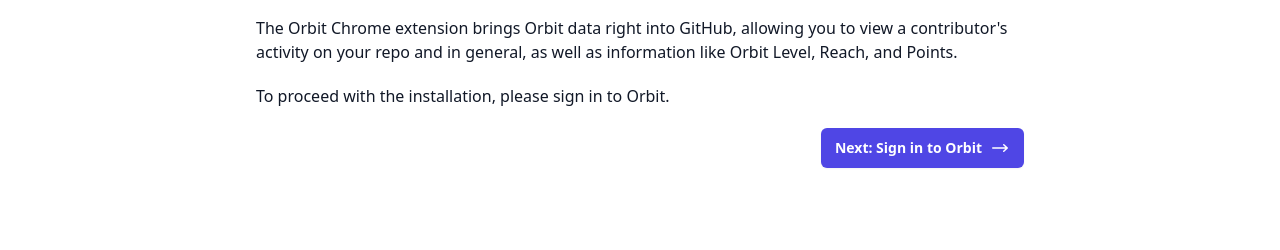
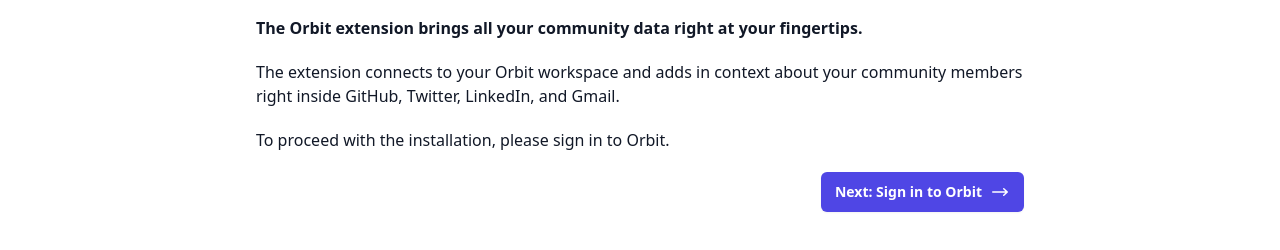
Before and after one commit to orbit-love/orbit-browser-extension, a website built with Parcel: page src/options/options.html in a window 1280 px wide. Shown: the part 202-452 px from the top of the page. Built offline with nearby package versions, Linux system fonts and the light colour scheme; some packages are replaced by stand-ins of ours.

Commit message:
Update body copy in options page

```diff
--- a/src/options/options.html
+++ b/src/options/options.html
@@ -76,12 +76,15 @@
           <h1 class="pt-5 mb-0 text-2xl font-bold tracking-tight text-gray-900 sm:text-3xl">
             Thanks for installing the Orbit extension 👋
           </h1>
+          <p class="pt-5 text-base text-gray-900 font-bold">
+            The Orbit extension brings all your community data right at your
+            fingertips.
+          </p>
 
           <p class="pt-5 text-base text-gray-900">
-            The Orbit Chrome extension brings Orbit data right into GitHub,
-            allowing you to view a contributor's activity on your repo and
-            in general, as well as information like Orbit Level, Reach, and
-            Points.
+            The extension connects to your Orbit workspace and adds in context
+            about your community members right inside GitHub, Twitter,
+            LinkedIn, and Gmail.
           </p>
 
           <p x-show="!showLogin" x-cloak class="pt-5 text-base text-gray-900">
```
